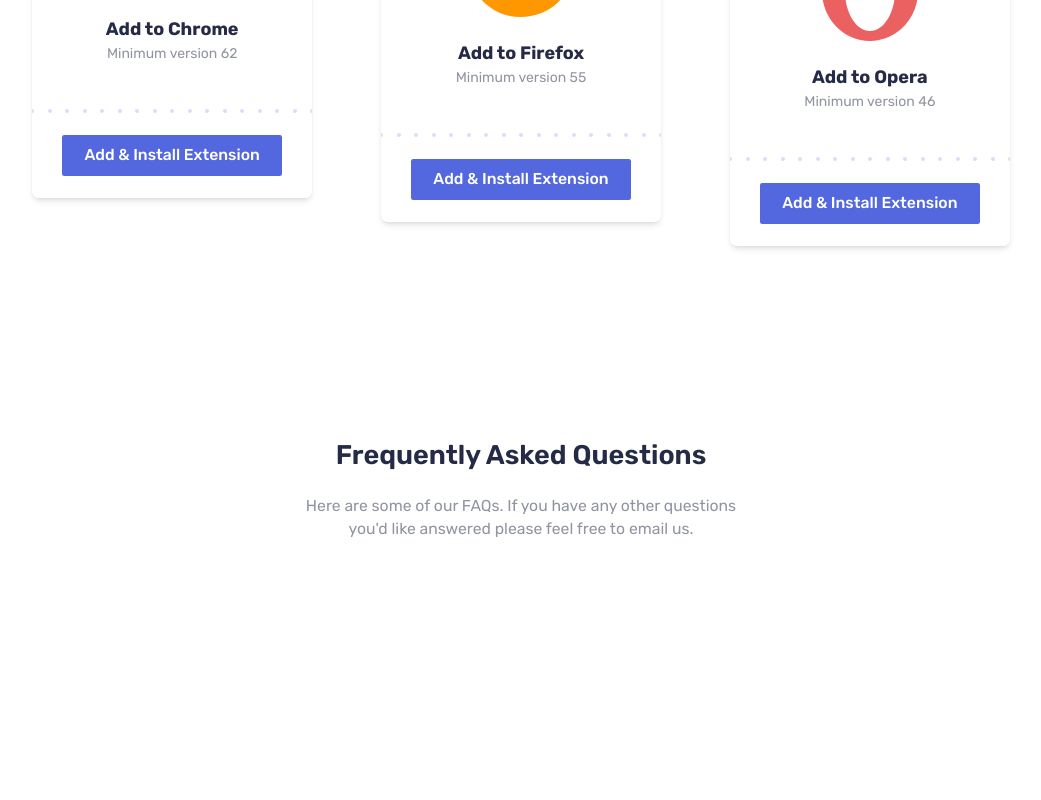
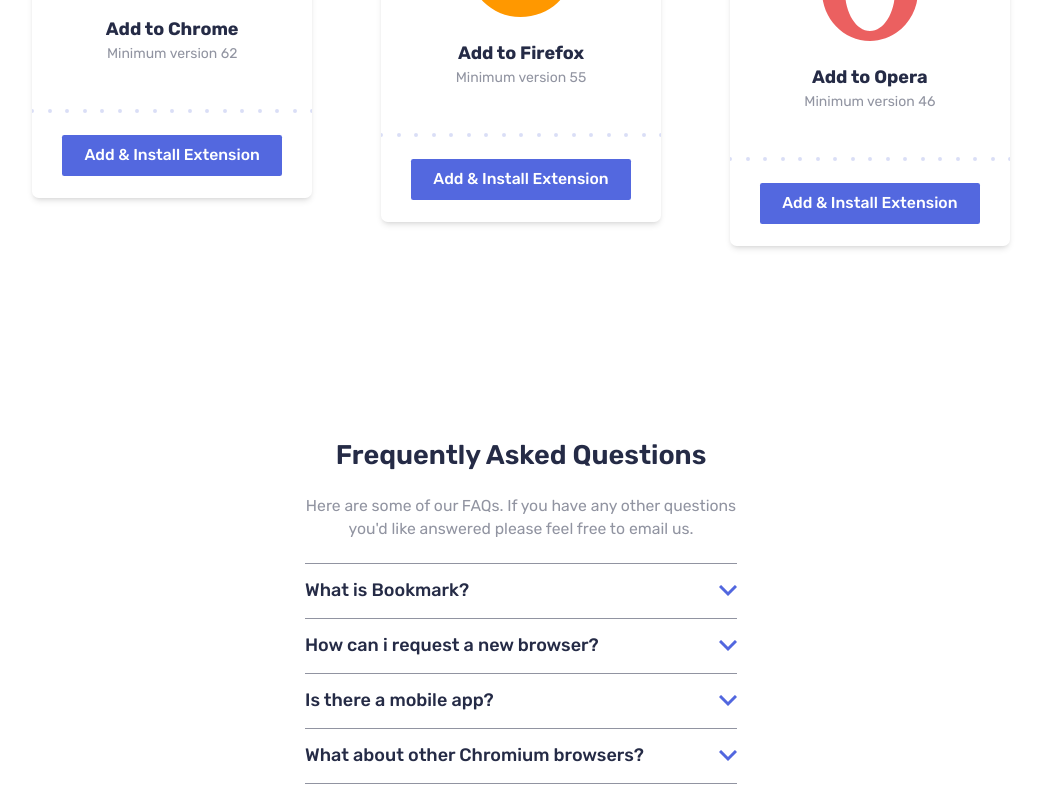
Before and after one commit to yukiao/fm-bookmark-landing-page, a Next.js app: page / in a window 1280 px wide. Shown: the part 1848-2648 px from the top of the page, without its empty margins (119-1160 px from the left). Before the commit the page ends 2388 px from the top, so only its background shows below. Built offline with nearby package versions, Linux system fonts and the light colour scheme.

Commit message:
feat: add accordion

```diff
--- a/src/app/_components/Faq.tsx
+++ b/src/app/_components/Faq.tsx
@@ -1,15 +1,41 @@
 import React from "react";
 import SectionHeader from "./SectionHeader";
+import Accordion from "@/components/Accordion";
 
 const Faq = () => {
   return (
-    <section>
+    <section className="mb-5">
       <SectionHeader
         title={"Frequently Asked Questions"}
         description={
           "Here are some of our FAQs. If you have any other questions you'd like answered please feel free to email us."
         }
       />
+      <div className="px-6 sm:px-14 lg:px-28 mt-5">
+        <Accordion>
+          <Accordion.Item title="What is Bookmark?" name="what-is-bookmark">
+            <span>Hello</span>
+          </Accordion.Item>
+          <Accordion.Item
+            title="How can i request a new browser?"
+            name="how-can-i-request-a-new-browser"
+          >
+            <span>Hello</span>
+          </Accordion.Item>
+          <Accordion.Item
+            title="Is there a mobile app?"
+            name="is-there-a-mobile-app"
+          >
+            <span>Hello</span>
+          </Accordion.Item>
+          <Accordion.Item
+            title="What about other Chromium browsers?"
+            name="what-about-other-chromium-browsers"
+          >
+            <span>Hello</span>
+          </Accordion.Item>
+        </Accordion>
+      </div>
     </section>
   );
 };
--- /dev/null
+++ b/src/components/Accordion.tsx
@@ -0,0 +1,75 @@
+import {
+  AccordionContext,
+  useAccordionContext,
+} from "@/contexts/Accordion.context";
+import React, { PropsWithChildren, useState } from "react";
+import Image from "next/image";
+
+interface AccordionProps extends PropsWithChildren {}
+interface AccordionItemProps extends PropsWithChildren {
+  title: string;
+  name: string;
+}
+
+const Accordion = ({ children }: AccordionProps) => {
+  const [selectedItem, setSelectedItem] = useState<string>("");
+
+  return (
+    <AccordionContext.Provider
+      value={{
+        selectedAccordion: selectedItem,
+        changeSelectedAccordion(accordionName) {
+          if (selectedItem === accordionName) {
+            setSelectedItem("");
+            return;
+          }
+
+          setSelectedItem(accordionName);
+        },
+      }}
+    >
+      <div className="max-w-sm mx-auto">{children}</div>
+    </AccordionContext.Provider>
+  );
+};
+
+Accordion.Item = ({ children, name, title }: AccordionItemProps) => {
+  const { selectedAccordion, changeSelectedAccordion } = useAccordionContext();
+  const isActive = selectedAccordion === name;
+
+  const handleAccordionClick = () => {
+    changeSelectedAccordion(name);
+  };
+  return (
+    <div className="border-b border-grayish-blue flex flex-col py-3 first:border-t ">
+      <div
+        className="flex justify-between items-center cursor-pointer"
+        onClick={handleAccordionClick}
+      >
+        <h3 className="font-medium">{title}</h3>
+        <div
+          className={`transition-transform ${
+            isActive ? "rotate-180" : "rotate-0"
+          } duration-200`}
+        >
+          <Image
+            src={"/images/icon-arrow.svg"}
+            className="shrink-0"
+            alt={"arrow"}
+            width={18}
+            height={12}
+          />
+        </div>
+      </div>
+      <div
+        className={`${
+          selectedAccordion === name ? "h-auto pt-5" : "h-0 overflow-hidden"
+        } text-sm text-grayish-blue`}
+      >
+        {children}
+      </div>
+    </div>
+  );
+};
+
+export default Accordion;
--- /dev/null
+++ b/src/contexts/Accordion.context.tsx
@@ -0,0 +1,19 @@
+import { createContext, useContext } from "react";
+
+type AccordionContext = {
+  selectedAccordion: string;
+  changeSelectedAccordion: (accordionName: string) => void;
+};
+
+const AccordionContext = createContext<AccordionContext>({
+  selectedAccordion: "",
+  changeSelectedAccordion: (accordionName) => {},
+});
+
+const useAccordionContext = () => {
+  const context = useContext(AccordionContext);
+  if (!context) throw new Error("Error in creating Accordion Item");
+
+  return context;
+};
+export { AccordionContext, useAccordionContext };
```
